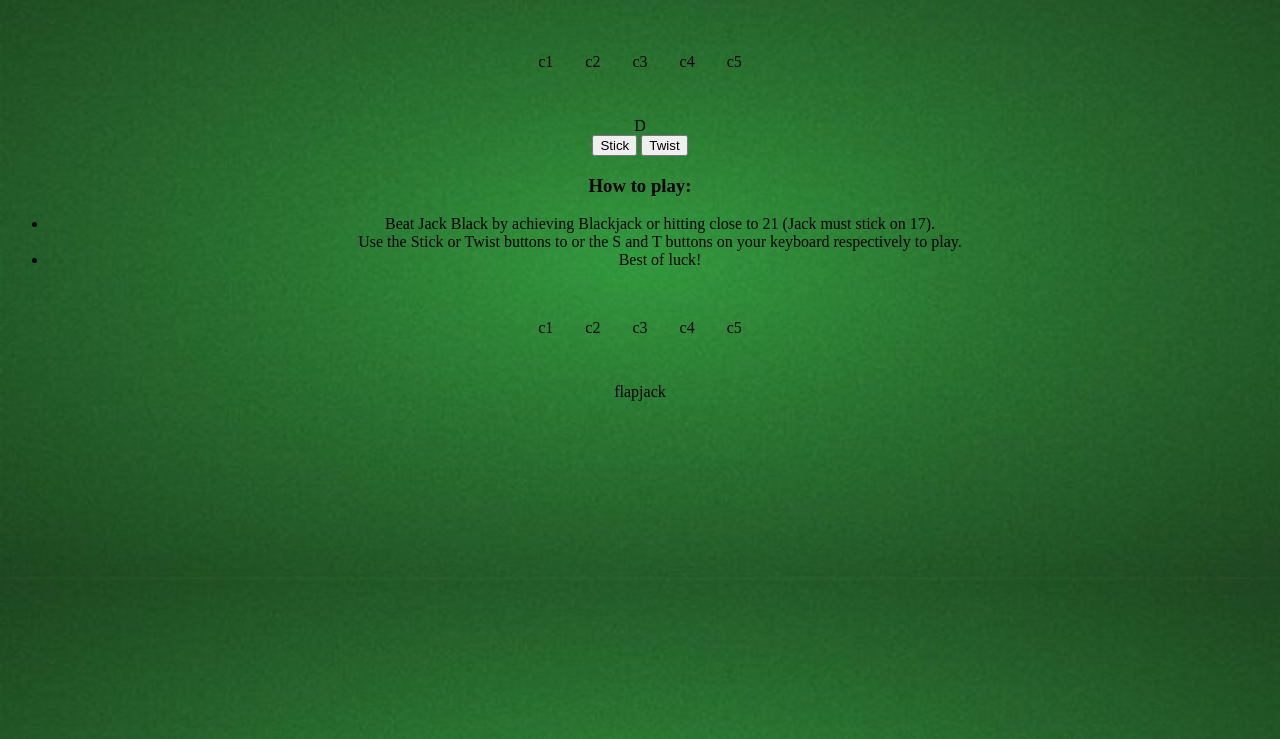
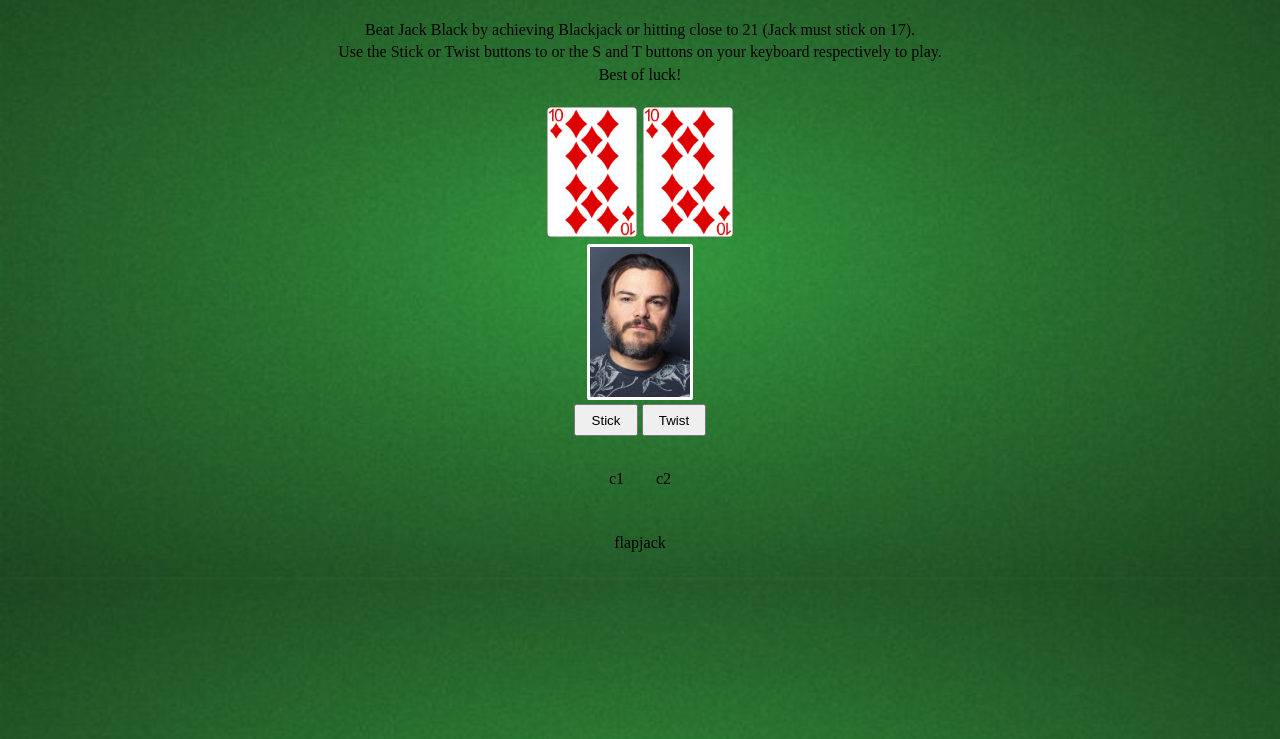
Before and after one commit to one1189/JackBlack, a plain HTML site: page index.html in a window 1280 px wide. Shown: the part 61-800 px from the top of the page. Drawn offline with Linux system fonts and the light colour scheme.

Commit message:
Update styling and layout

```diff
--- a/assets/css/stylesheet.css
+++ b/assets/css/stylesheet.css
@@ -3,6 +3,11 @@ body {
 
     background-image: url("/assets/images/blackjack-cloth.jpg");
     background-size: cover;
+}
+
+.intro p {
+    margin: 0;
+    line-height: 1.4rem;
 }
 
 .jbhand {
@@ -11,9 +16,11 @@ body {
     display: inline-flex;
 }
 
-.jbhand span {
-    height: 3rem;
-    padding: 1rem;
+.jbhand img {
+    height: 130px;
+    width: auto;
+    padding: 0.2rem;
+
 }
 
 .userhand {
@@ -26,3 +33,16 @@ body {
     height: 3rem;
     padding: 1rem;
 }
+
+.controls button {
+    height: 2rem;
+    width: 4rem;
+}
+
+.deck img {
+    height: 150px;
+    width: auto;
+    border: 3px solid white;
+    border-radius: 2%;
+    ;
+}
--- a/index.html
+++ b/index.html
@@ -10,39 +10,39 @@
 </head>
 
 <body>
-    <h1>Can you beat Jack Black at Blackjack for a flapjack?</h1>
+    <div class="intro">
+        <h1>Can you beat Jack Black at Blackjack for a flapjack?</h1>
+        <p>Beat Jack Black by achieving Blackjack or hitting close to 21 (Jack must stick on 17).</p>
+        <p>Use the Stick or Twist buttons to or the S and T buttons on your keyboard respectively to play.</p>
+        <p>Best of luck!</p>
+    </div>
 
     <br>
 
     <!--Jack Black/Computer hand-->
     <div class="jbhand">
-        <span class="jbcard1">c1</span>
-        <span class="jbcard2">c2</span>
-        <span class="jbcard3">c3</span>
-        <span class="jbcard4">c4</span>
-        <span class="jbcard5">c5</span>
+        <span class="jbcard1">
+            <img src="assets/images/cards/10-D.png" alt="">
+        </span>
+        <span class="jbcard2">
+            <img src="assets/images/cards/10-D.png" alt="">
+        </span>
     </div>
 
     <br>
 
     <!--Deck and controls-->
     <div>
-        <span class="deck">D</span>
+        <span class="deck">
+            <img src="assets/images/jack-black.jpg" alt="back of card">
+        </span>
         <div class="controls">
-            <button class="stick">Stick</button>
-            <button class="twist">Twist</button>
+            <button id="stick">Stick</button>
+            <button id="twist">Twist</button>
         </div>
     </div>
 
-    <!--Rules-->
-    <div class="rules">
-        <h3>How to play:</h3>
-        <ul>
-            <li>Beat Jack Black by achieving Blackjack or hitting close to 21 (Jack must stick on 17).</li>
-            <l1>Use the Stick or Twist buttons to or the S and T buttons on your keyboard respectively to play.</l1>
-            <li>Best of luck!</li>
-        </ul>
-    </div>
+
 
     <br>
 
@@ -50,9 +50,6 @@
     <div class="userhand">
         <span class="usercard1">c1</span>
         <span class="usercard2">c2</span>
-        <span class="usercard3">c3</span>
-        <span class="usercard4">c4</span>
-        <span class="usercard5">c5</span>
     </div>
 
     <br>
```
Also changed, not shown: assets/images/cards/BACK.png (added), assets/images/jack-black.jpg (added), assets/images/jack-black2.jpg (added), assets/images/jack-black3.jpg (added).
